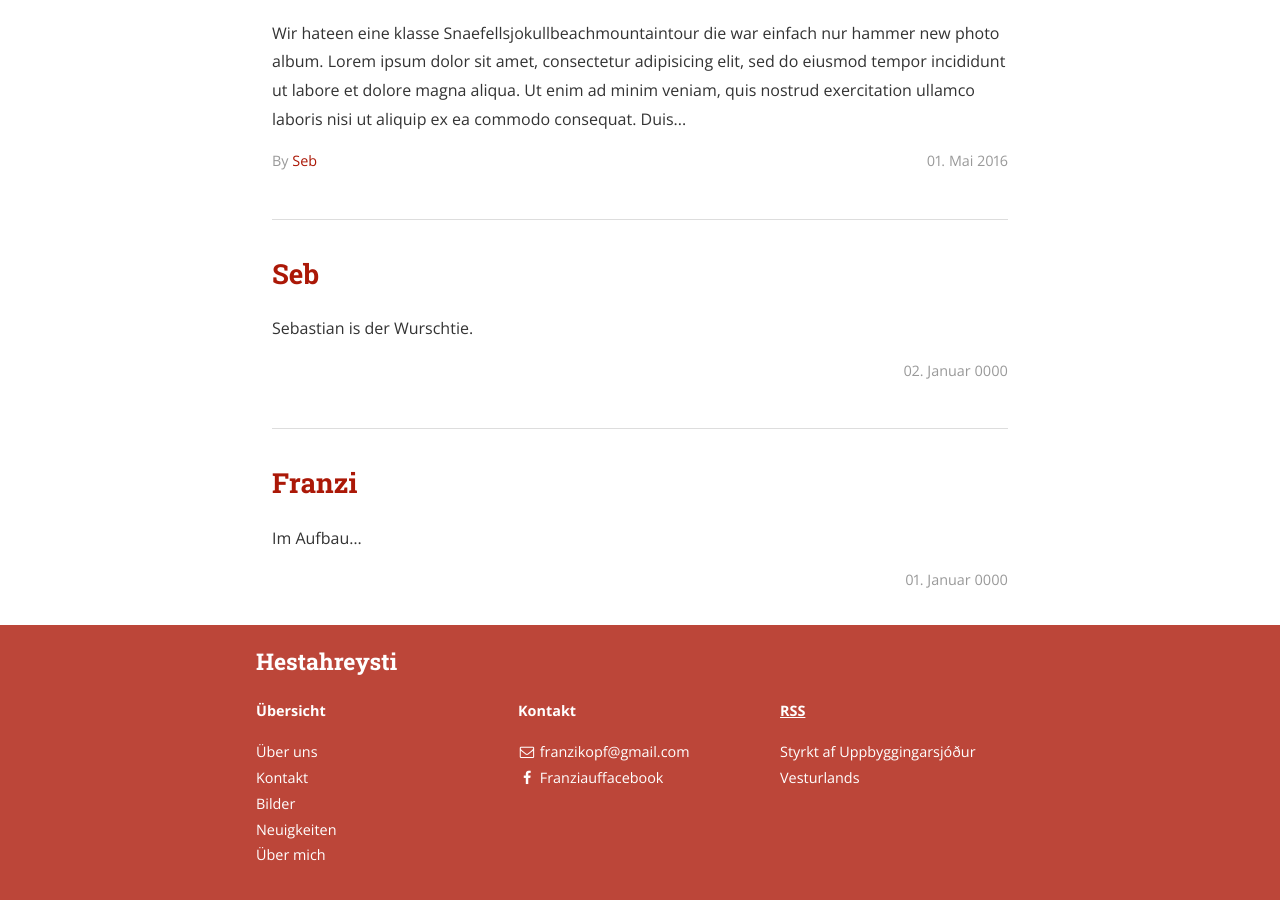
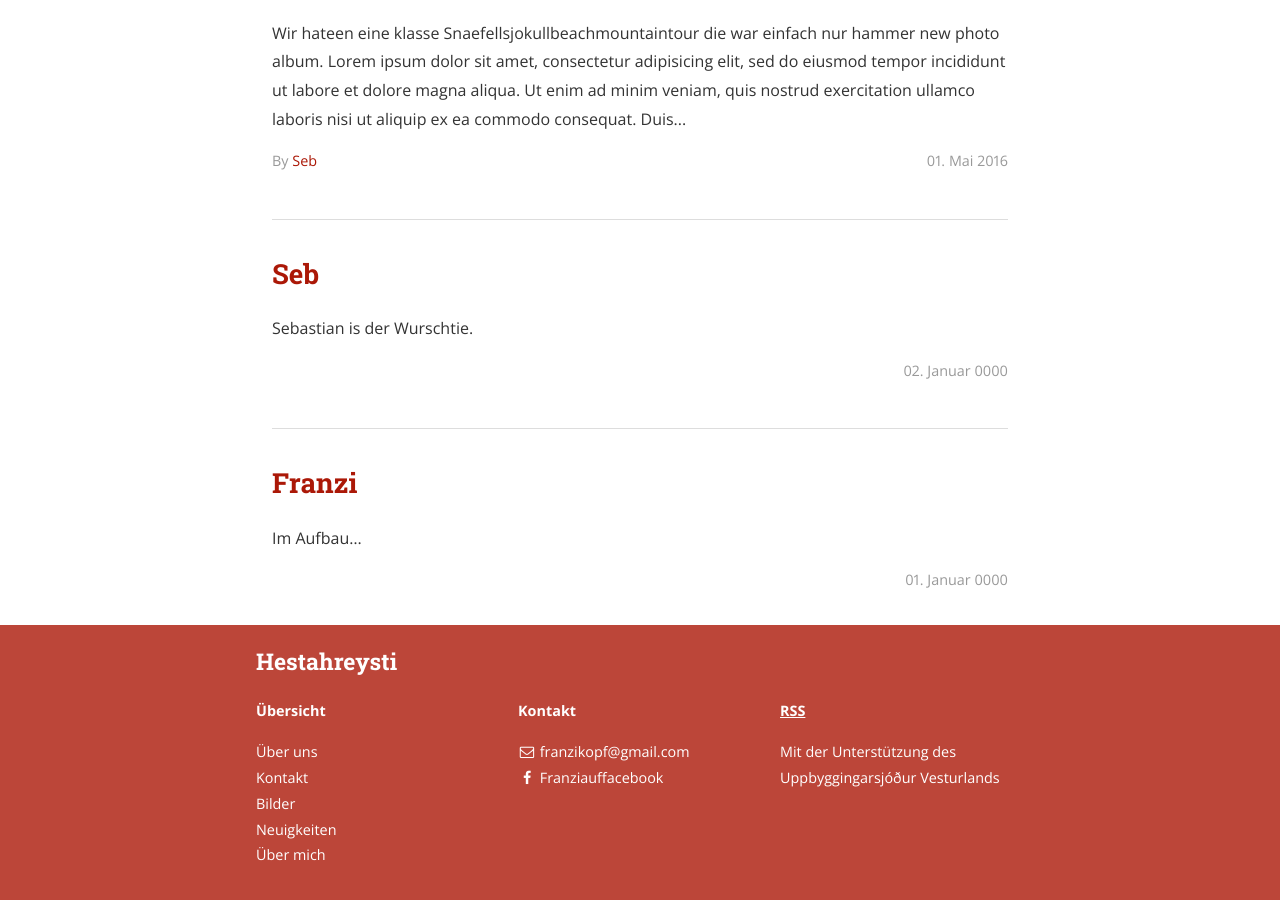
Before and after one commit to FancyFanz/FancyFanz.github.io, a Jekyll site: the page built from home-de.html, in a window 1280 px wide and 900 px high, scrolled down 1147 px. Built offline with Jekyll 4.4.1, drawn with Linux system fonts in a browser that asks for light colours; nearby versions of some CDN libraries; library files that are not in the unit come from our copies; some of the changed text lies outside the part shown.

Commit message:
Update _config.yml

```diff
--- a/_config.yml
+++ b/_config.yml
@@ -4,18 +4,18 @@
   de: Hestahreysti
   is: Hestahreysti
 subtitle:
-  en: "Sjúkraþjálfun fyrir hesta"
-  de: "Sjúkraþjálfun fyrir hesta"
+  en: "Manual therapy for horses in Iceland"
+  de: "Manuelle Therapie für Pferde in Island"
   is: "Sjúkraþjálfun fyrir hesta"
 email: franzikopf@gmail.com
 name: Franziska Kopf
 description:
-  en: "Styrkt af Uppbyggingarsjóður Vesturlands"
-  de: "Styrkt af Uppbyggingarsjóður Vesturlands"
+  en: "Supported by Uppbygingarsjóður Vesturlands"
+  de: "Mit der Unterstützung des Uppbyggingarsjóður Vesturlands"
   is: "Styrkt af Uppbyggingarsjóður Vesturlands"
 default_lang: is
 url: "http://fancyfranz.github.io"
-cover:  "/images/cover.jpg"
+cover:  "/images/Forsida.JPG"
 logo: "/images/Logo3_icon.png"
 icon: "/images/Logo3_icon.png"
 front_page_news: 5
```
